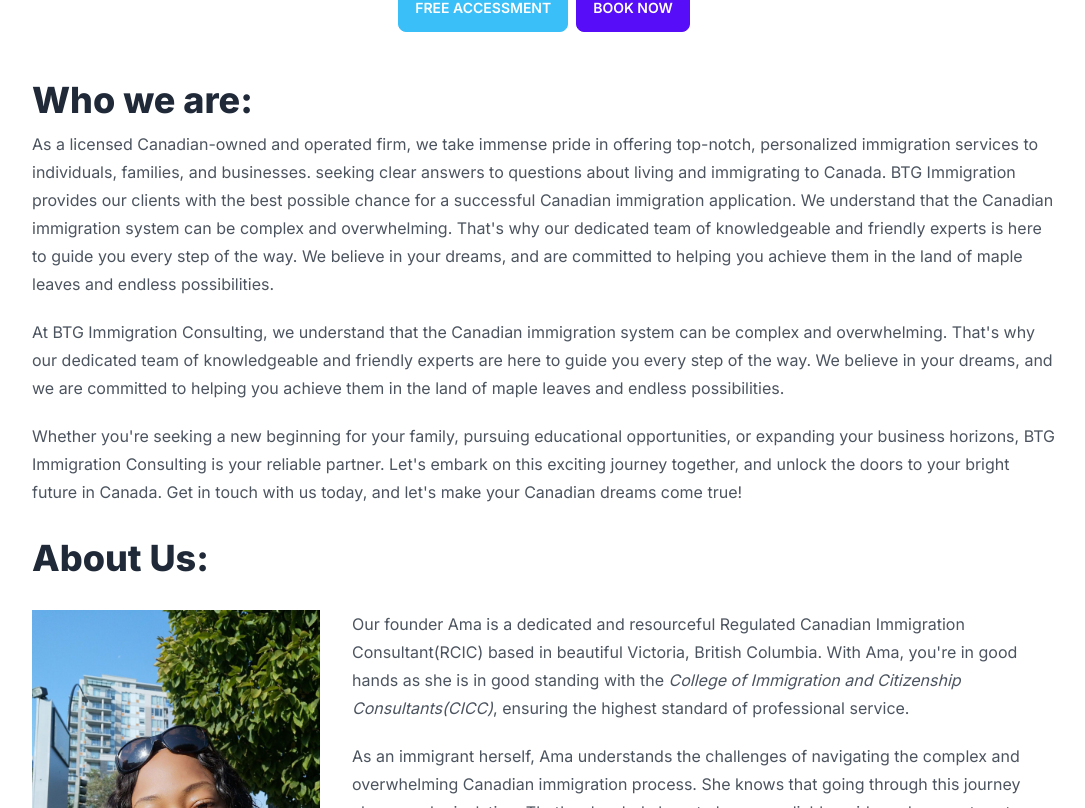
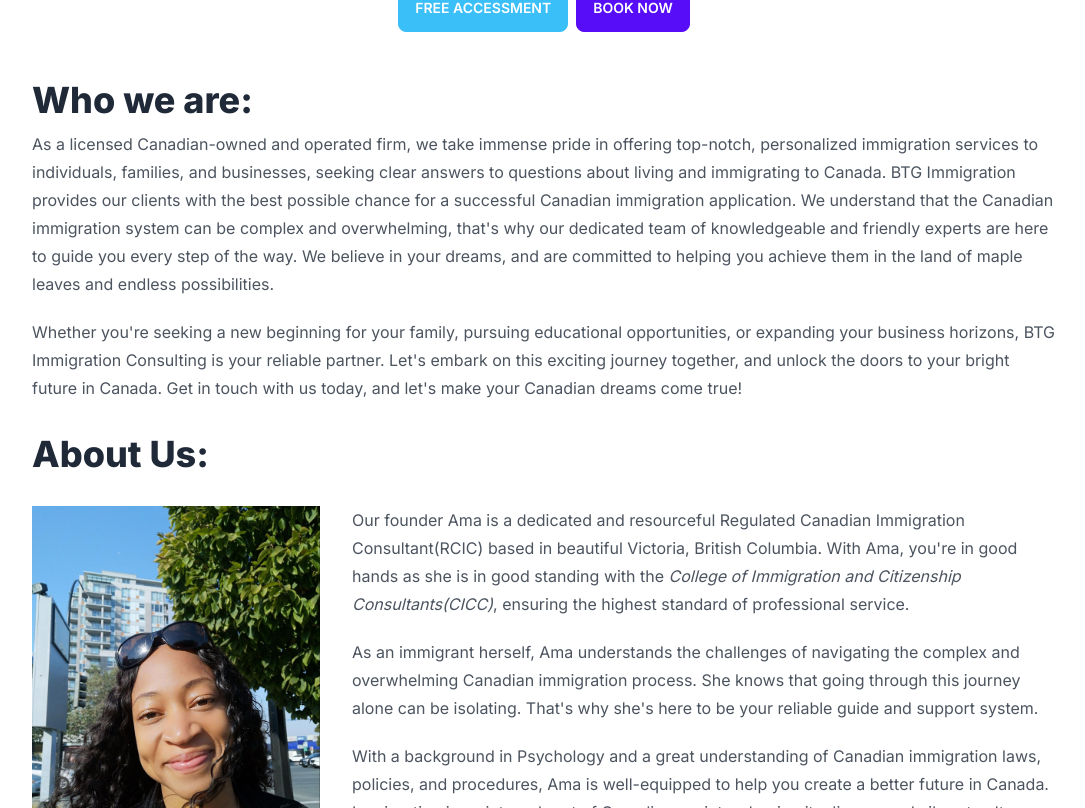
Before and after one commit to toanhminh0412/btg, a Next.js app: page / in a window 1280 px wide. Shown: the part 1012-1820 px from the top of the page, without its empty margins (96-1181 px from the left). Built offline with nearby package versions, Linux system fonts and the light colour scheme.

Commit message:
Latest version

```diff
--- a/src/app/components/AboutMe.js
+++ b/src/app/components/AboutMe.js
@@ -34,10 +34,7 @@
                 <article>
                     <h1 className="mb-[-10px]">Who we are:</h1>
                     <p>
-                    As a licensed Canadian-owned and operated firm, we take immense pride in offering top-notch, personalized immigration services to individuals, families, and businesses. seeking clear answers to questions about living and immigrating to Canada. BTG Immigration  provides our clients with the best possible chance for a successful Canadian immigration application. We understand that the Canadian immigration system can be complex and overwhelming. That&apos;s why our dedicated team of knowledgeable and friendly experts is here to guide you every step of the way. We believe in your dreams, and are committed to helping you achieve them in the land of maple leaves and endless possibilities.
-                    </p>
-                    <p>
-                    At BTG Immigration Consulting, we understand that the Canadian immigration system can be complex and overwhelming. That&apos;s why our dedicated team of knowledgeable and friendly experts are here to guide you every step of the way. We believe in your dreams, and we are committed to helping you achieve them in the land of maple leaves and endless possibilities.
+                    As a licensed Canadian-owned and operated firm, we take immense pride in offering top-notch, personalized immigration services to individuals, families, and businesses, seeking clear answers to questions about living and immigrating to Canada. BTG Immigration  provides our clients with the best possible chance for a successful Canadian immigration application. We understand that the Canadian immigration system can be complex and overwhelming, that&apos;s why our dedicated team of knowledgeable and friendly experts are here to guide you every step of the way. We believe in your dreams, and are committed to helping you achieve them in the land of maple leaves and endless possibilities.
                     </p>
                     {/* <h2>Why Choose BTG Immigration Consulting?</h2> */}
                     <p>Whether you&apos;re seeking a new beginning for your family, pursuing educational opportunities, or expanding your business horizons, BTG Immigration Consulting is your reliable partner. Let&apos;s embark on this exciting journey together, and unlock the doors to your bright future in Canada. Get in touch with us today, and let&apos;s make your Canadian dreams come true!</p>
@@ -67,7 +64,7 @@
                 </article>
                 <article>
                     <h2>Our Values</h2>
-                    <div className="w-full max-w-xs sm:w-72 aspect-[16/10] relative md:float-right md:ms-8 mb-8 mt-0 not-prose">
+                    <div className="w-full max-w-sm sm:w-72 aspect-[16/10] relative md:float-right md:ms-8 mb-8 mt-0 not-prose">
                         <Image src="/images/aboutme-3.jpeg" fill style={{objectFit: 'cover'}} alt="About me pic 1"/>
                     </div>
                     <p>
```
